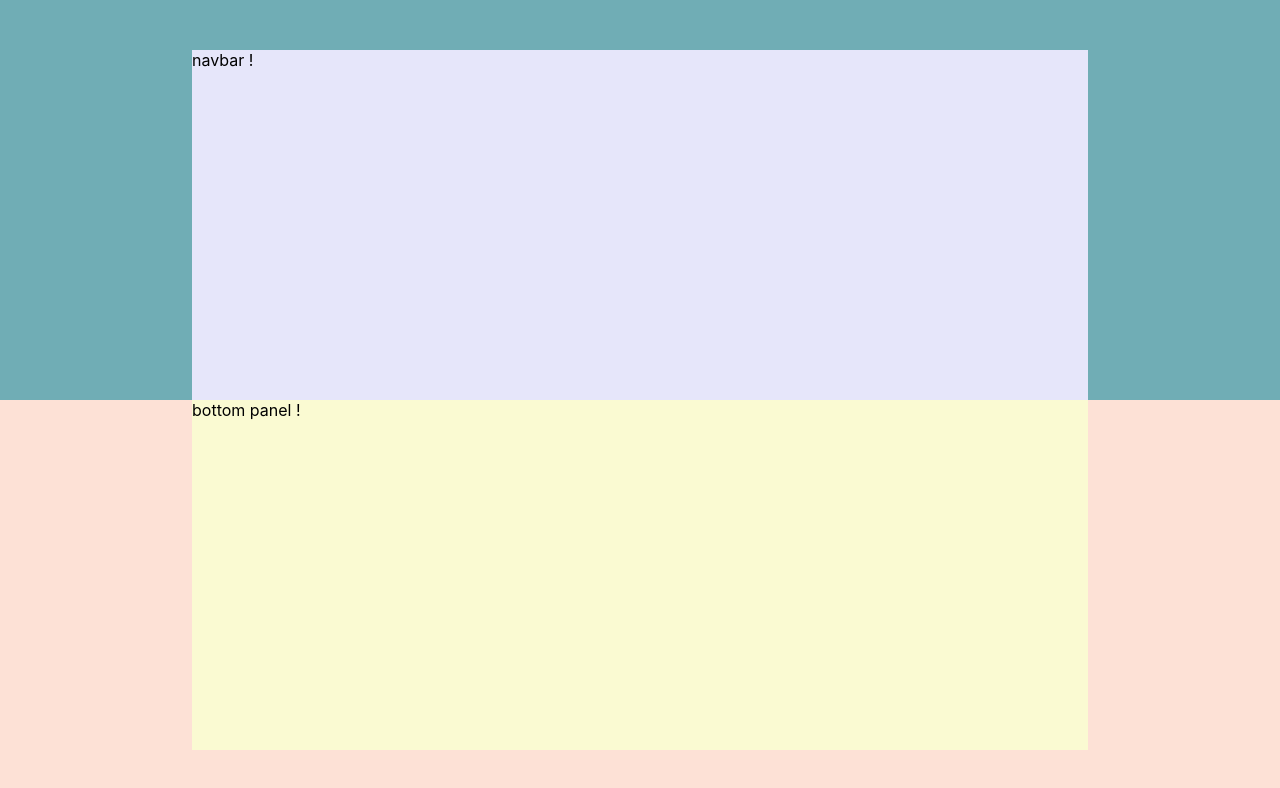
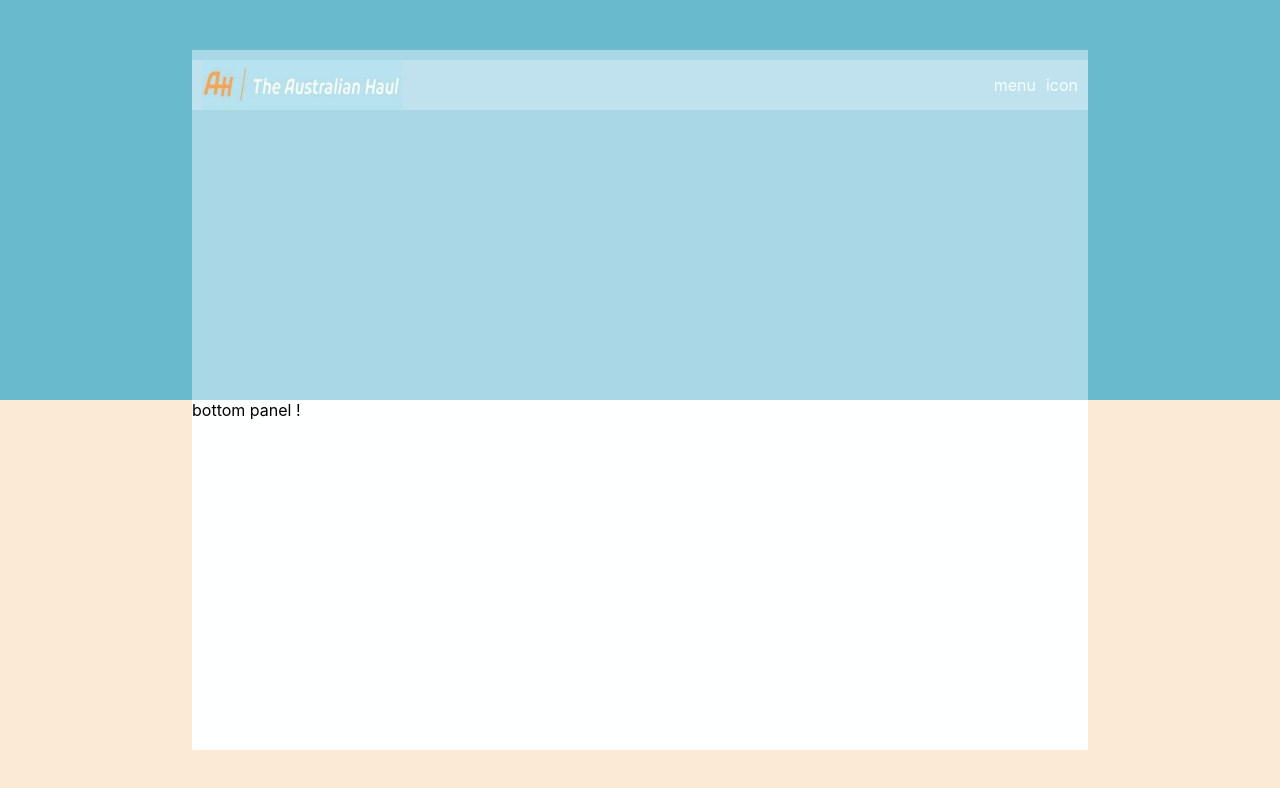
Before and after one commit to TonyAbramo/TheAustralianHaul, a React (Create React App) app: page / in a window 1280 px wide. Shown: the top 788 px of the page. Built offline with nearby package versions, Linux system fonts and the light colour scheme.

Commit message:
[Experiment][TopPanel] Setup Navbar layout

```diff
--- a/src/components/App.css
+++ b/src/components/App.css
@@ -2,14 +2,14 @@
   height: auto !important;
   min-height: 50vh;
   min-width: 100%;
-  background-color: #70adb5;
+  background-color: #6ABACD;
   position: absolute;
 }
 .LowerApp {
   height: auto !important;
   min-height: 50vh;
   min-width: 100%;
-  background-color: #fde1d6;
+  background-color: #FBEAD4;
   padding-top: 50vh;
 }
 
--- a/src/components/layout/BottomPanel.tsx
+++ b/src/components/layout/BottomPanel.tsx
@@ -7,9 +7,12 @@ interface BottomPanelProps {
 export default function BottomPanel(props: BottomPanelProps) {
 
     const bottomPanelStyle: React.CSSProperties = {
-        backgroundColor: "lightgoldenrodyellow",
+        backgroundColor: "#FEFFFF",
         height: "50%",
-        maxHeight: "50%"
+        maxHeight: "50%",
+        top: "50%",
+        width: "100%",
+        position: "absolute"
 
     }
 
--- a/src/components/layout/TopPanel.tsx
+++ b/src/components/layout/TopPanel.tsx
@@ -9,9 +9,11 @@ interface TopPanelProps {
 export default function TopPanel(props: TopPanelProps) {
 
     const topPanelStyle: React.CSSProperties = {
-        backgroundColor: "lavender",
+        backgroundColor: "#AAD7E6",
         height: "50%",
-        maxHeight: "50%"
+        maxHeight: "50%",
+        width: "100%",
+        position: "absolute"
 
     }
 
--- a/src/components/menu/Navbar.tsx
+++ b/src/components/menu/Navbar.tsx
@@ -1,4 +1,6 @@
 import * as React from 'react';
+
+import AustralianHaulLogo from '../../assets/AH_logo.png'
 
 interface NavbarProps {
     height?: React.CSSProperties
@@ -7,10 +9,40 @@ interface NavbarProps {
 
 export default function Navbar(props: NavbarProps) {
 
+    const navbarStyle: React.CSSProperties = {
+        backgroundColor: "#C0E1EE",
+        marginTop: 10,
+        display: "flex",
+        flexDirection: "row",
+        alignItems: "center"
+    }
 
+    const logoStyle: React.CSSProperties = {
+        display: "flex",
+        marginLeft: 10
+    }
 
+    const menuStyle: React.CSSProperties = {
+        flexGrow: 1,
+        display: "flex",
+        flexDirection: "row-reverse",
+        color: "#F7FFFE"
+    }
 
     return (
-        <div>navbar !</div>
+        <div style={navbarStyle} >
+            <img
+                src={AustralianHaulLogo}
+                alt="AustralianHaul logo"
+                style={logoStyle}
+                width={200}
+                height={50}
+            />
+            <div style={menuStyle}>
+                <div style={{ margin: "0px 10px" }} >icon</div>
+                <div>menu</div>
+            </div>
+
+        </div>
     )
 }
```
Also changed, not shown: src/assets/AH_logo.png (added), src/assets/layout.jpeg (added).
